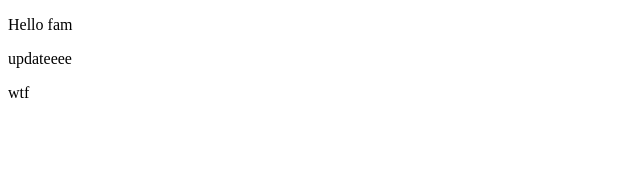
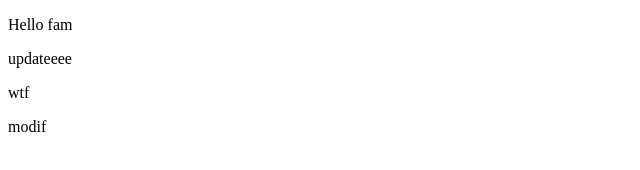
Before and after one commit to KidPaddle591/projet-java-script, a plain HTML site: page index.html in a window 1280 px wide. Shown: the full height of the page, 0-640 px from the left. Drawn offline with Linux system fonts and the light colour scheme.

Commit message:
add 1 test line

```diff
--- a/index.html
+++ b/index.html
@@ -9,5 +9,6 @@
     <p>Hello fam</p>
     <p>updateeee</p>
     <p>wtf</p>
+    <p>modif</p>
 </body>
 </html>
```
